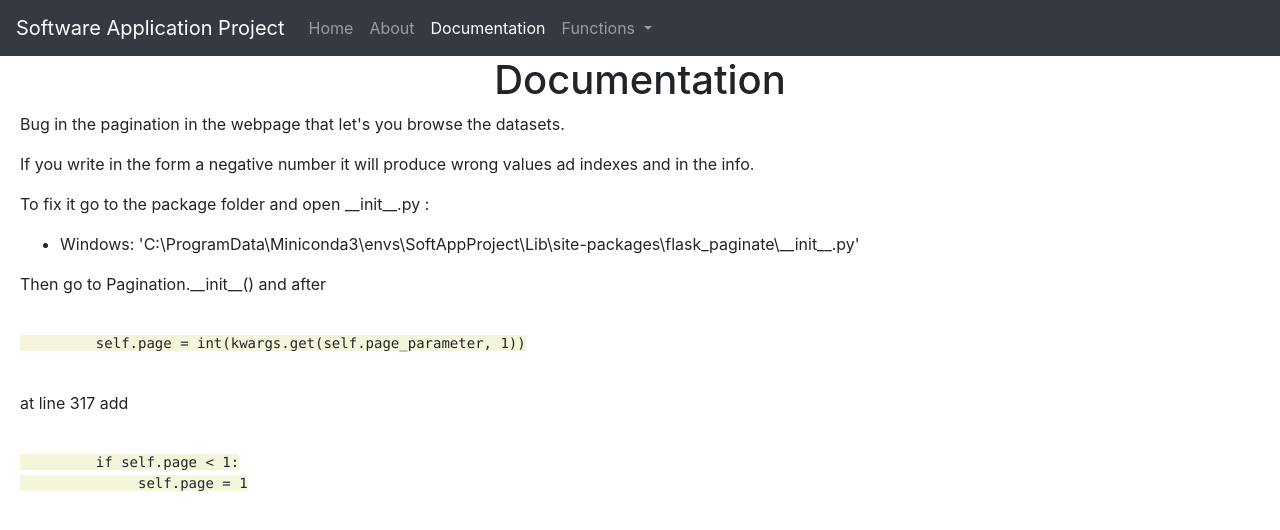
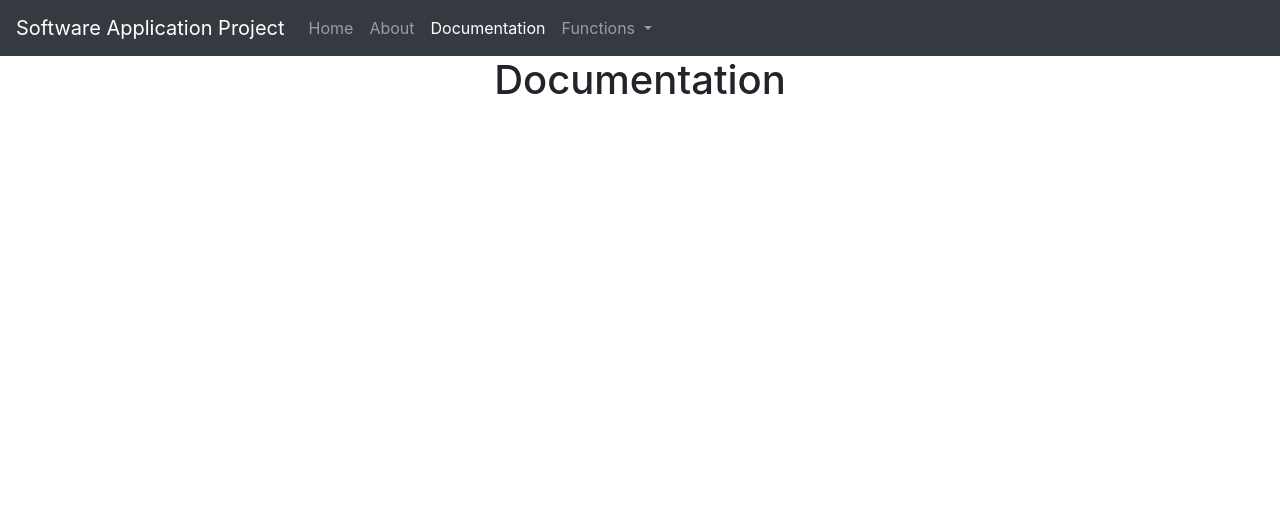
Before and after one commit to Alessandro201/SoftAppProject, a Flask app: page /documentation in a window 1280 px wide. Shown: the top 530 px of the page. Run offline with Flask 2, Linux system fonts and the light colour scheme; parts of the project's set-up code (start-up, migrations or seed data) failed here and were passed over; some libraries are stand-ins or nearby versions.

Commit message:
- Removed the bug from flask-paginate. Fixed the requirements.txt for the new version and fixed the text in the documentation.html

```diff
--- a/requirements.txt
+++ b/requirements.txt
@@ -1,5 +1,5 @@
 pandas~=1.2.0
 timebudget~=0.7.1
 flask~=1.1.2
-flask-paginate~=0.7.1
+flask-paginate~=0.8.0
 Flask-Caching~=1.9.0
--- a/templates/documentation.html
+++ b/templates/documentation.html
@@ -14,25 +14,6 @@
 
 {% block content %}
     <h1>Documentation</h1>
-    <p>Bug in the pagination in the webpage that let's you browse the datasets.</p>
-    <p>If you write in the form a negative number it will produce wrong values ad indexes and in the info.</p>
-    <p>To fix it go to the package folder and open __init__.py :</p>
-        <ul>
-        <li>Windows: 'C:\ProgramData\Miniconda3\envs\SoftAppProject\Lib\site-packages\flask_paginate\__init__.py'</li>
-        </ul>
-    <p>Then go to Pagination.__init__() and after
 
-        <pre >
-             <code style="background: beige">
-         self.page = int(kwargs.get(self.page_parameter, 1))</code>
-         </pre>
-
-        at line 317 add</p>
-
-         <pre >
-             <code style="background: beige">
-         if self.page &#60; 1:
-              self.page = 1</code>
-         </pre>
 
 {% endblock %}
```
